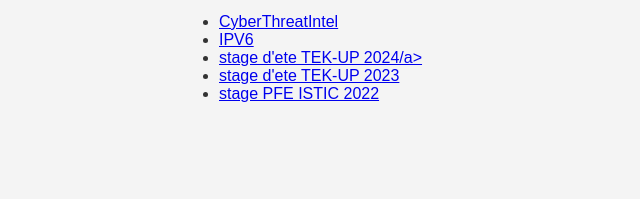
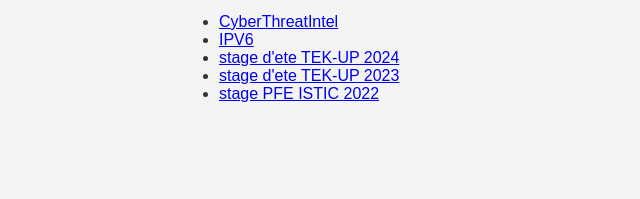
Before and after one commit to RedwayTN/redwaytn.github.io, a plain HTML site: page index.html in a window 1280 px wide. Shown: the part 537-736 px from the top of the page, 61-701 px from the left. Drawn offline with Linux system fonts and the light colour scheme.

Commit message:
fixed report 2024

```diff
--- a/index.html
+++ b/index.html
@@ -35,7 +35,7 @@
     <ul>
         <li><a href="https://github.com/RedwayTN/GitTP/blob/main/reports/Rapport_CyberThreatIntel.pdf" target="_blank">CyberThreatIntel</a></li>
 	<li><a href="https://github.com/RedwayTN/GitTP/blob/main/reports/Rapport_IPV6 (1).pdf" target="_blank">IPV6</a></li>
-	<li><a href="https://github.com/RedwayTN/GitTP/blob/main/reports/Rapport_stage_ete_TEK_UP_2024.pdf" target="_blank">stage d'ete TEK-UP 2024/a></li>
+	<li><a href="https://github.com/RedwayTN/GitTP/blob/main/reports/Rapport_stage_ete_TEK_UP_2024.pdf" target="_blank">stage d'ete TEK-UP 2024</a></li>
 	<li><a href="https://github.com/RedwayTN/GitTP/blob/main/reports/Rapport_stage_ete_TEK_UP_2023.pdf" target="_blank">stage d'ete TEK-UP 2023</a></li>
 	<li><a href="https://github.com/RedwayTN/GitTP/blob/main/reports/Rapport_stage_pfe_license.pdf" target="_blank">stage PFE ISTIC 2022</a></li>
 
```
